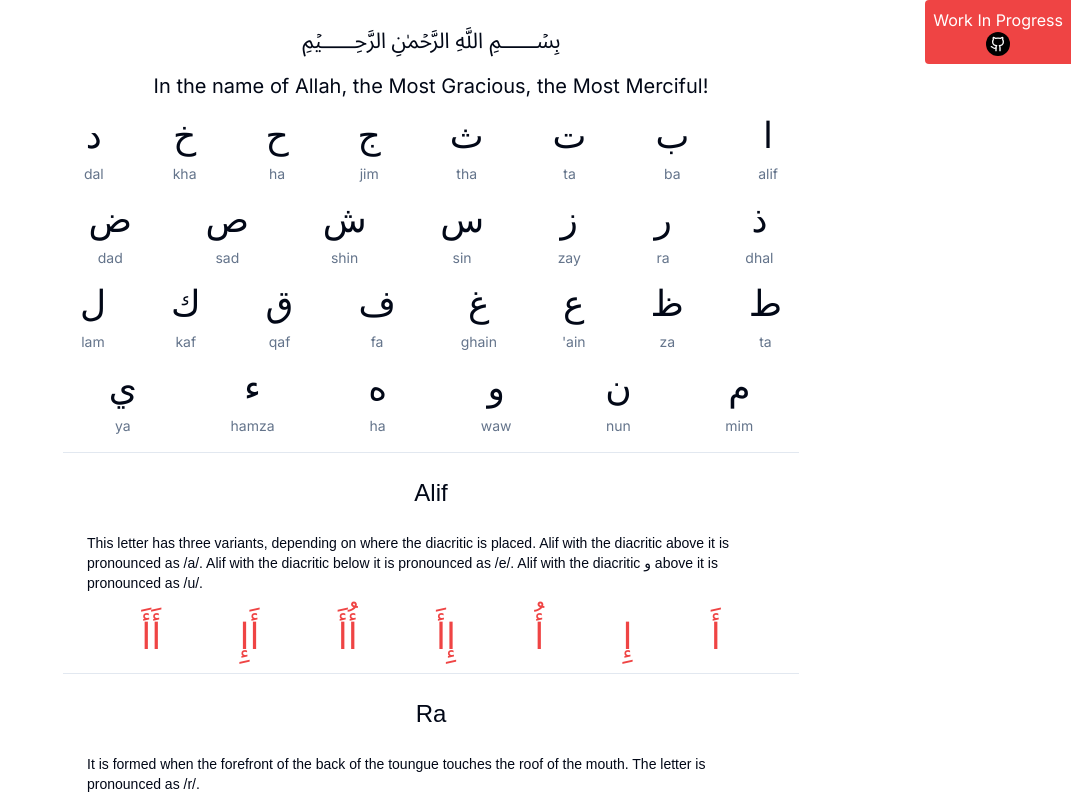
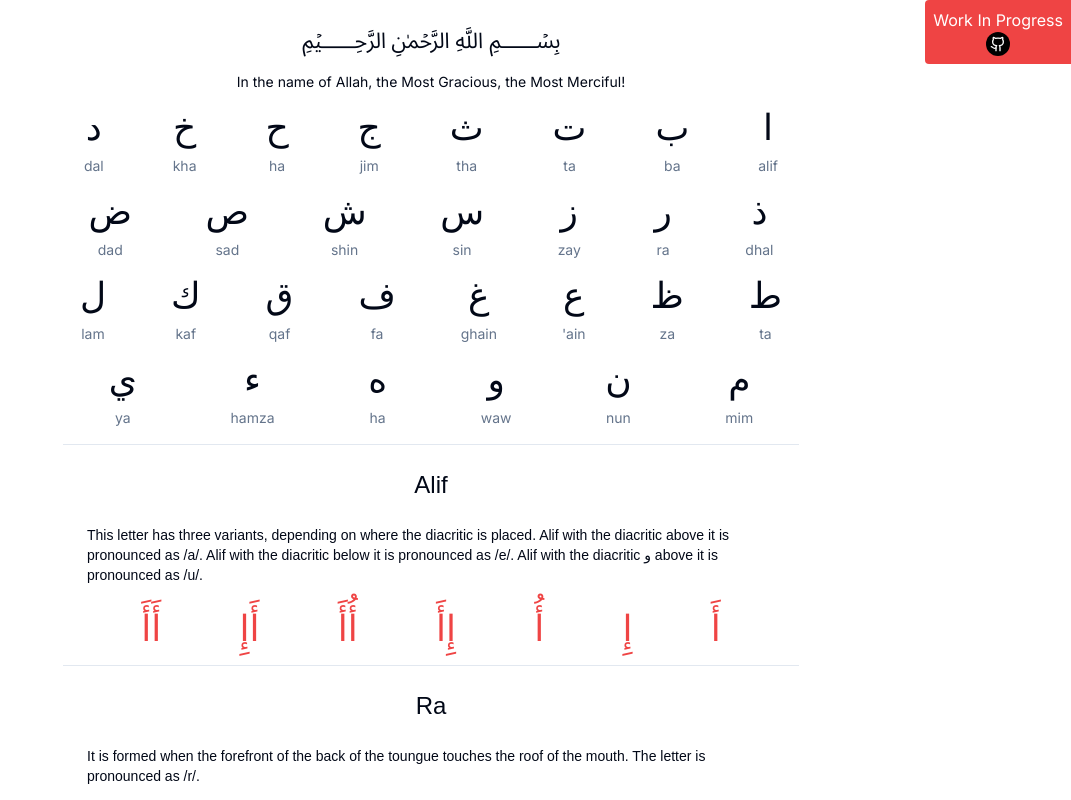
Before and after one commit to BBjamaat/learning-arabic-letters, a Next.js app: page / in a window 1280 px wide. Shown: the top 800 px of the page, without its empty margins (209-1280 px from the left). Built offline with nearby package versions, Linux system fonts and the light colour scheme.

Commit message:
refactor: Update BookTemplate to use smaller font size for the introductory text

```diff
--- a/components/templates/book/index.tsx
+++ b/components/templates/book/index.tsx
@@ -11,7 +11,7 @@ const BookTemplate = () => {
 
         <h1 className="text-center flex flex-col gap-4">
             <span className="text-4xl font-arabic">﷽</span>
-            <span className="text-xl">
+            <span className="text-sm">
                 In the name of Allah, the Most Gracious, the Most Merciful!
             </span>
         </h1>
```
